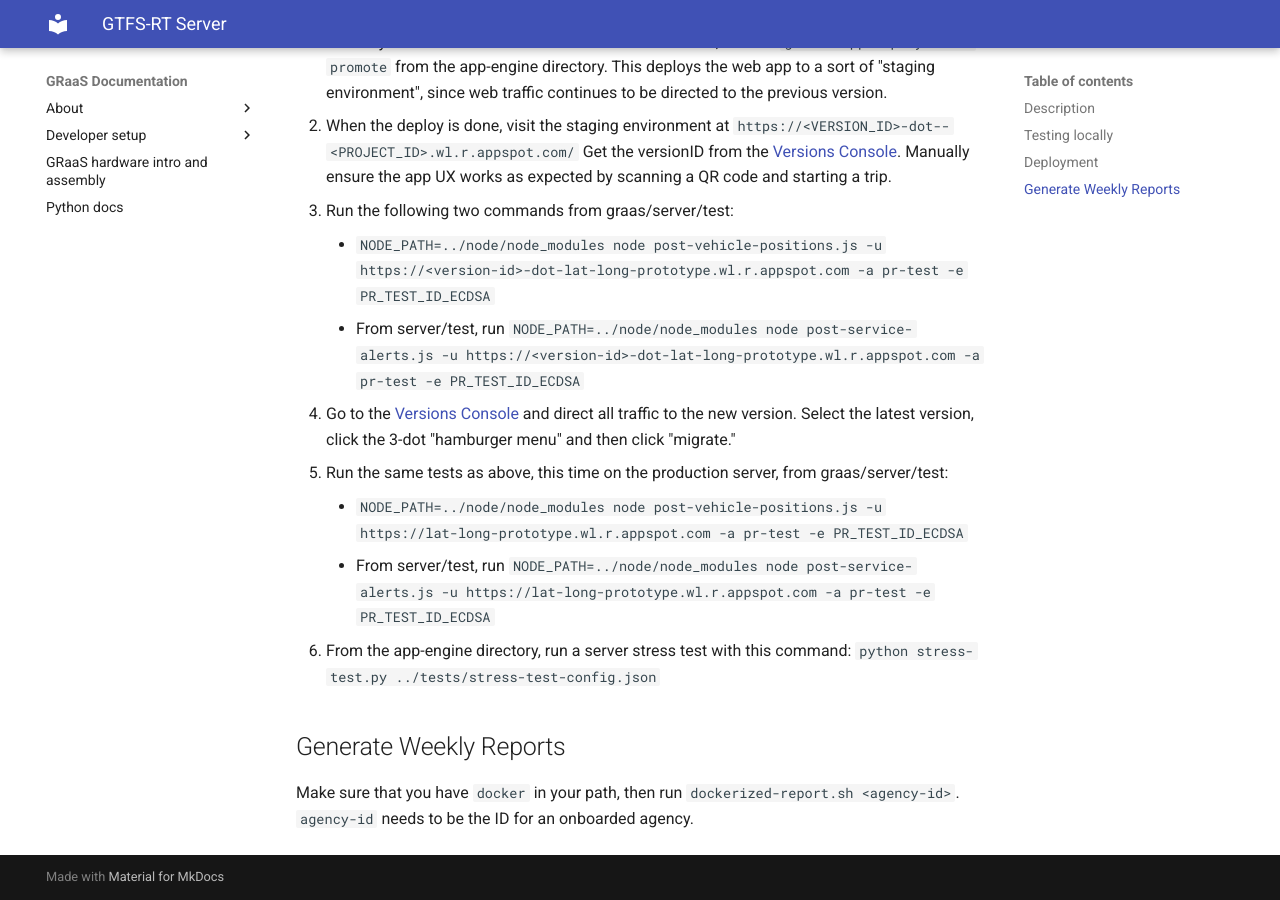
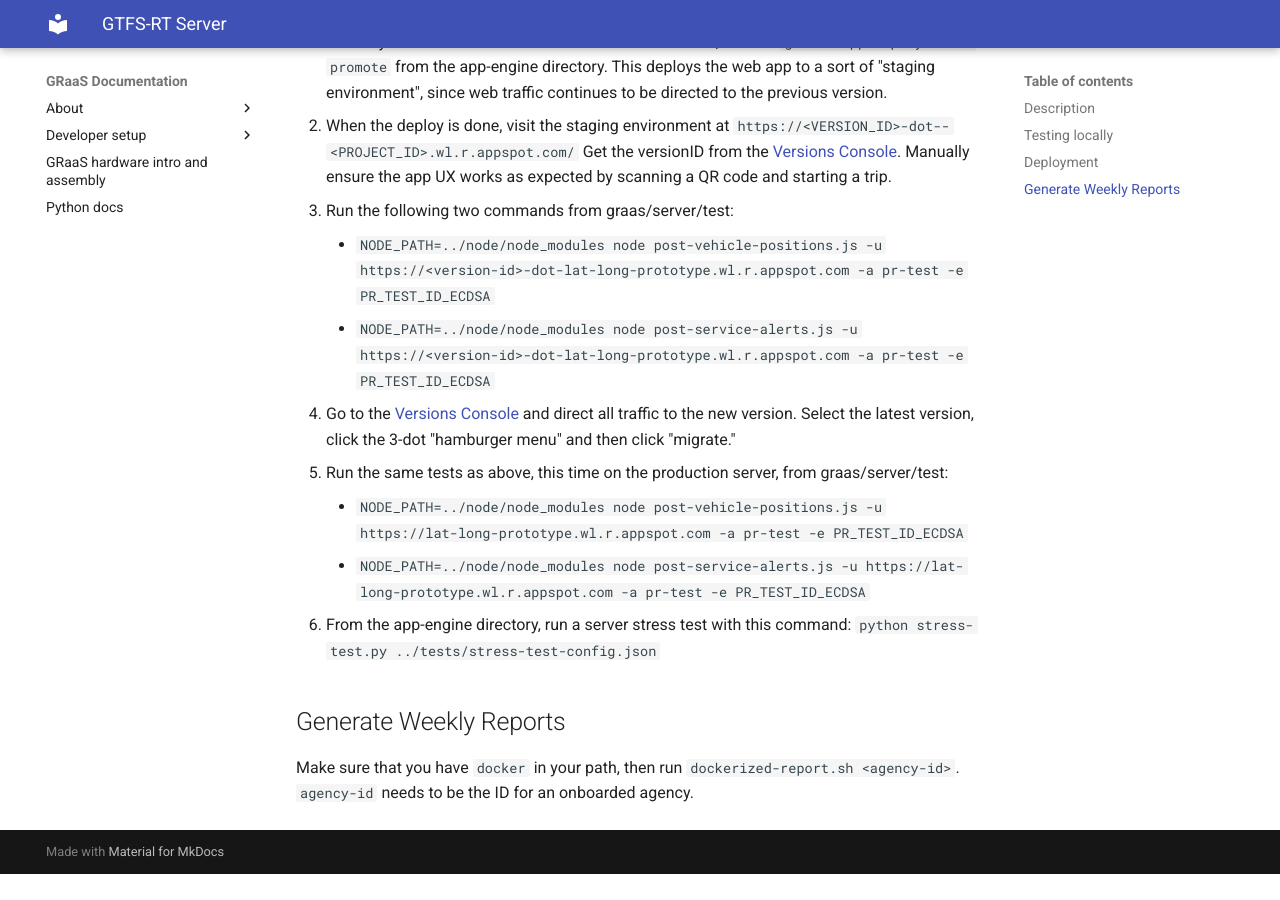
Before and after one commit to cal-itp/graas, an MkDocs documentation site: the page built from docs/server/README.md, in a window 1280 px wide and 900 px high, scrolled down 840 px. Built offline with MkDocs 1.6.1 and Material for MkDocs 9.7.7, drawn with Linux system fonts in a browser that asks for light colours; after the commit the page ends 1714 px from its top, so only the background shows below that.

Commit message:
Update README.md

```diff
--- a/docs/server/README.md
+++ b/docs/server/README.md
@@ -24,11 +24,11 @@
 2. When the deploy is done, visit the staging environment at `https://<VERSION_ID>-dot--<PROJECT_ID>.wl.r.appspot.com/` Get the versionID from the [Versions Console](https://console.cloud.google.com/appengine/versions). Manually ensure the app UX works as expected by scanning a QR code and starting a trip.
 3. Run the following two commands from graas/server/test:
     - `NODE_PATH=../node/node_modules node post-vehicle-positions.js -u https://<version-id>-dot-lat-long-prototype.wl.r.appspot.com -a pr-test -e PR_TEST_ID_ECDSA`
-    - From server/test, run `NODE_PATH=../node/node_modules node post-service-alerts.js -u https://<version-id>-dot-lat-long-prototype.wl.r.appspot.com -a pr-test -e PR_TEST_ID_ECDSA`
+    - `NODE_PATH=../node/node_modules node post-service-alerts.js -u https://<version-id>-dot-lat-long-prototype.wl.r.appspot.com -a pr-test -e PR_TEST_ID_ECDSA`
 4. Go to the [Versions Console](https://console.cloud.google.com/appengine/versions) and direct all traffic to the new version. Select the latest version, click the 3-dot "hamburger menu" and then click "migrate."
 5. Run the same tests as above, this time on the production server, from graas/server/test:
     - `NODE_PATH=../node/node_modules node post-vehicle-positions.js -u https://lat-long-prototype.wl.r.appspot.com -a pr-test -e PR_TEST_ID_ECDSA`
-    - From server/test, run `NODE_PATH=../node/node_modules node post-service-alerts.js -u https://lat-long-prototype.wl.r.appspot.com -a pr-test -e PR_TEST_ID_ECDSA`
+    - `NODE_PATH=../node/node_modules node post-service-alerts.js -u https://lat-long-prototype.wl.r.appspot.com -a pr-test -e PR_TEST_ID_ECDSA`
 6. From the app-engine directory, run a server stress test with this command: `python stress-test.py ../tests/stress-test-config.json`
 
 Generate Weekly Reports
```
